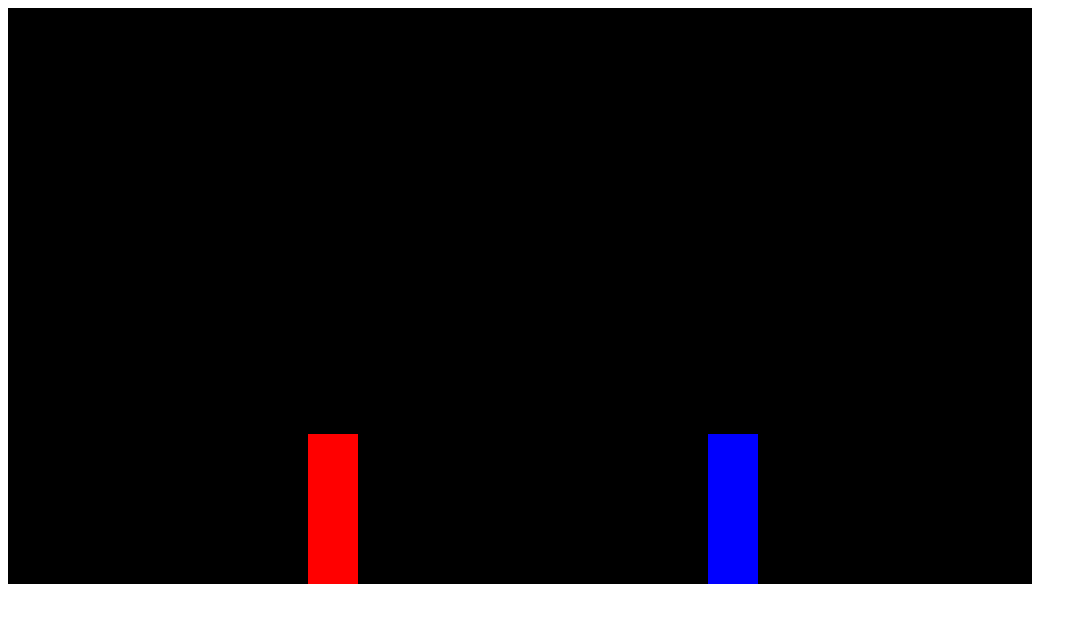
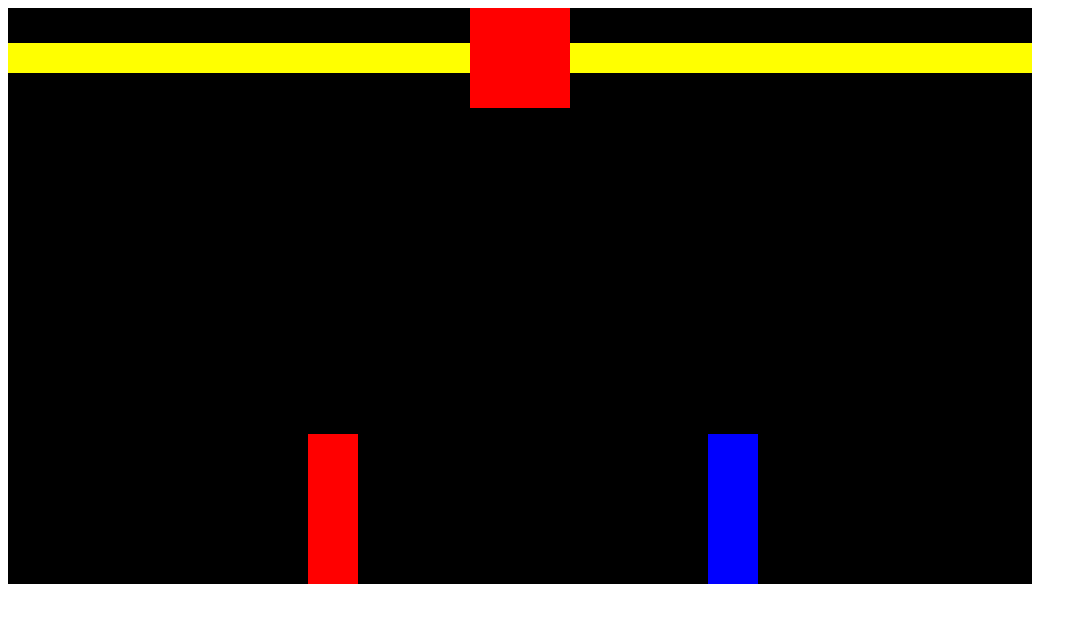
Before and after one commit to ocfox/minted, a plain HTML site: page index.html in a window 1280 px wide. Shown: the whole page, without its empty margins (0-1087 px from the left). Drawn offline with Linux system fonts and the light colour scheme.

Commit message:
feat/html: add health bar and timer

```diff
--- a/index.html
+++ b/index.html
@@ -1,2 +1,14 @@
-<canvas></canvas>
-<script src=index.js></script>
+<body>
+  <div style="position: relative; display: inline-block;">
+    <div style="position: absolute; display: flex; width: 1024px; align-items: center;">
+      <!--player health-->
+      <div style="background-color: yellow; height: 30px; width: 100%;"></div>
+      <!--timer-->
+      <div style="background-color: red; height: 100px; width: 100px; flex-shrink: 0;"></div>
+      <!--enemy health-->
+      <div style="background-color: yellow; height: 30px; width: 100%;"></div>
+    </div>
+    <canvas></canvas>
+  </div>
+  <script src=index.js></script>
+</body>
```
